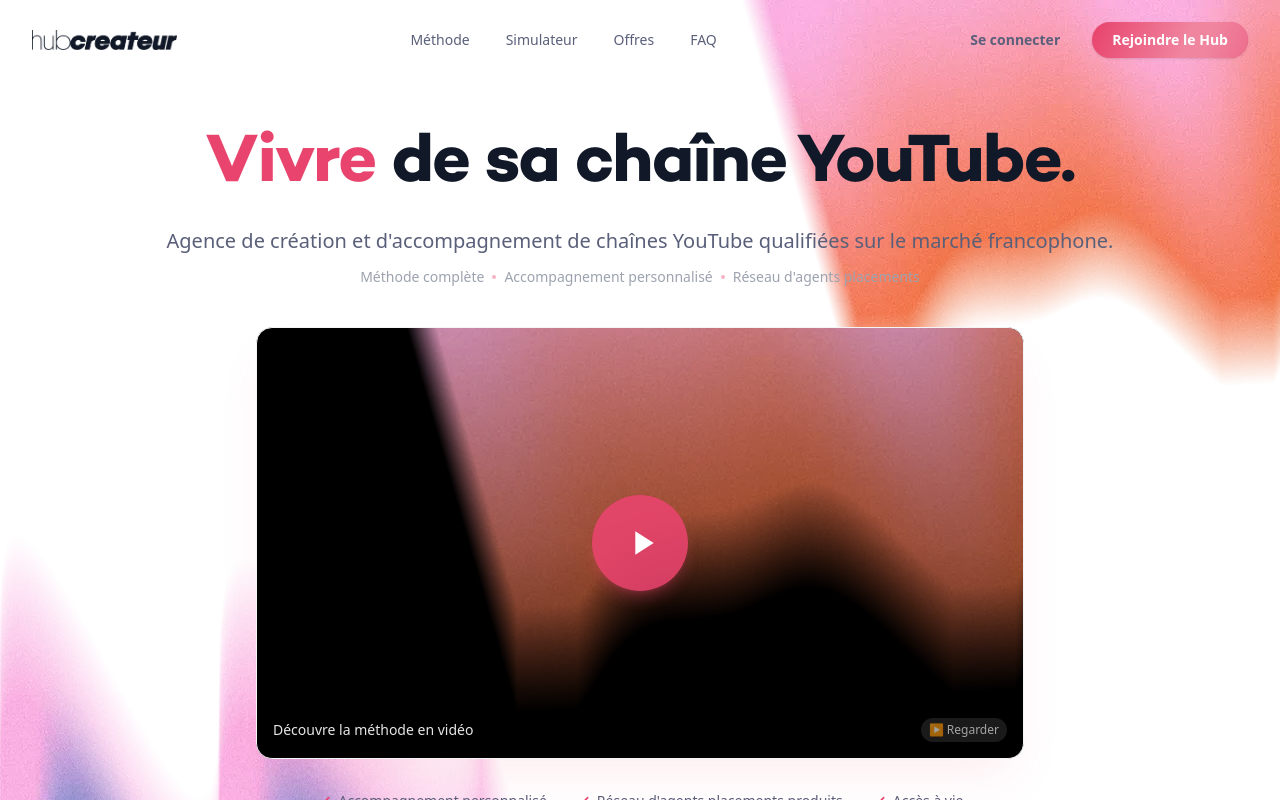
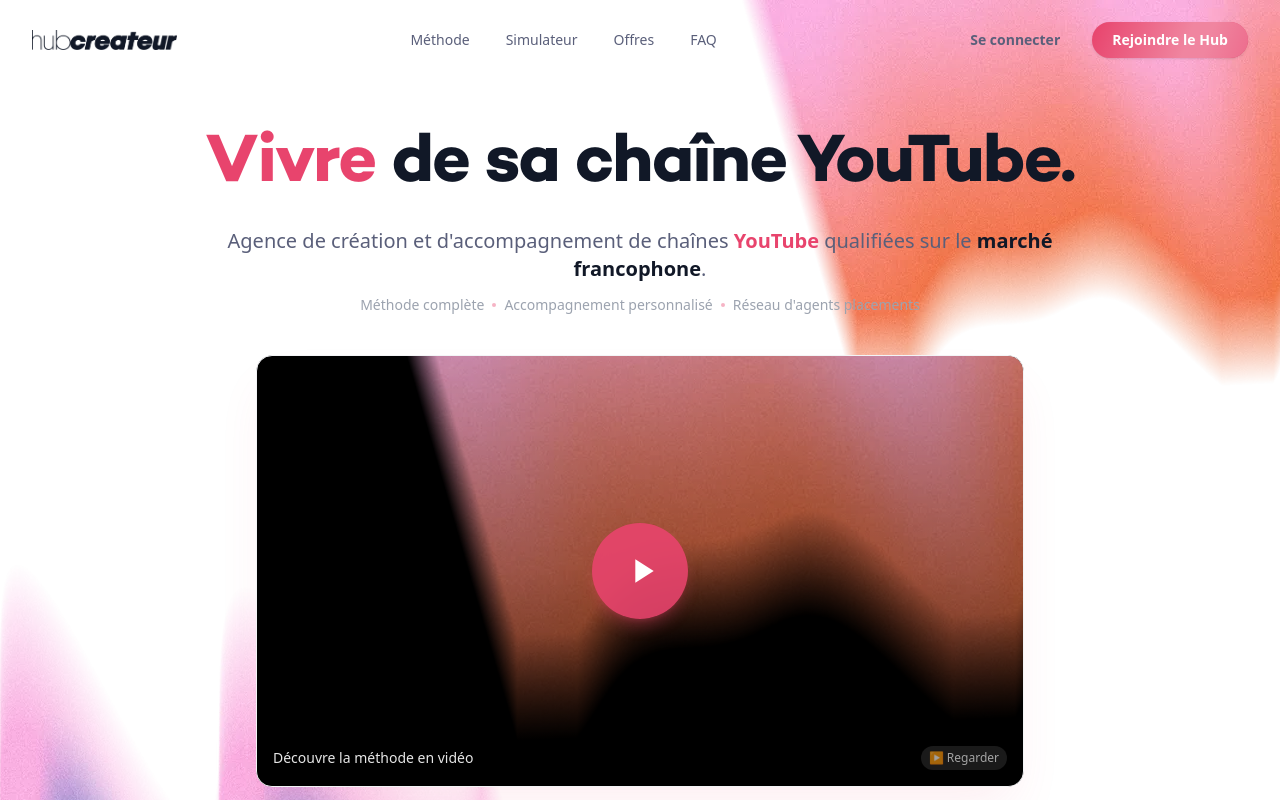
Before and after one commit to nicolasbuonocore/hubcreateur, a Next.js app: page / in a window 1280 px wide. Shown: the top 800 px of the page. Built offline with nearby package versions, Linux system fonts and the light colour scheme.

Commit message:
UI: style hero subtitle with brand accents

```diff
--- a/src/components/Hero.tsx
+++ b/src/components/Hero.tsx
@@ -84,7 +84,10 @@
           className="mt-6 flex flex-col items-center gap-3"
         >
           <p className="text-lg sm:text-xl text-text-body">
-            Agence de création et d&apos;accompagnement de chaînes YouTube qualifiées sur le marché francophone.
+            Agence de création et d&apos;accompagnement de chaînes{" "}
+            <span className="text-brand-pink font-semibold">YouTube</span>{" "}
+            qualifiées sur le{" "}
+            <span className="text-text-heading font-semibold">marché francophone</span>.
           </p>
           <div className="flex items-center gap-2 text-sm text-text-muted flex-wrap justify-center">
             <span>Méthode complète</span>
```
